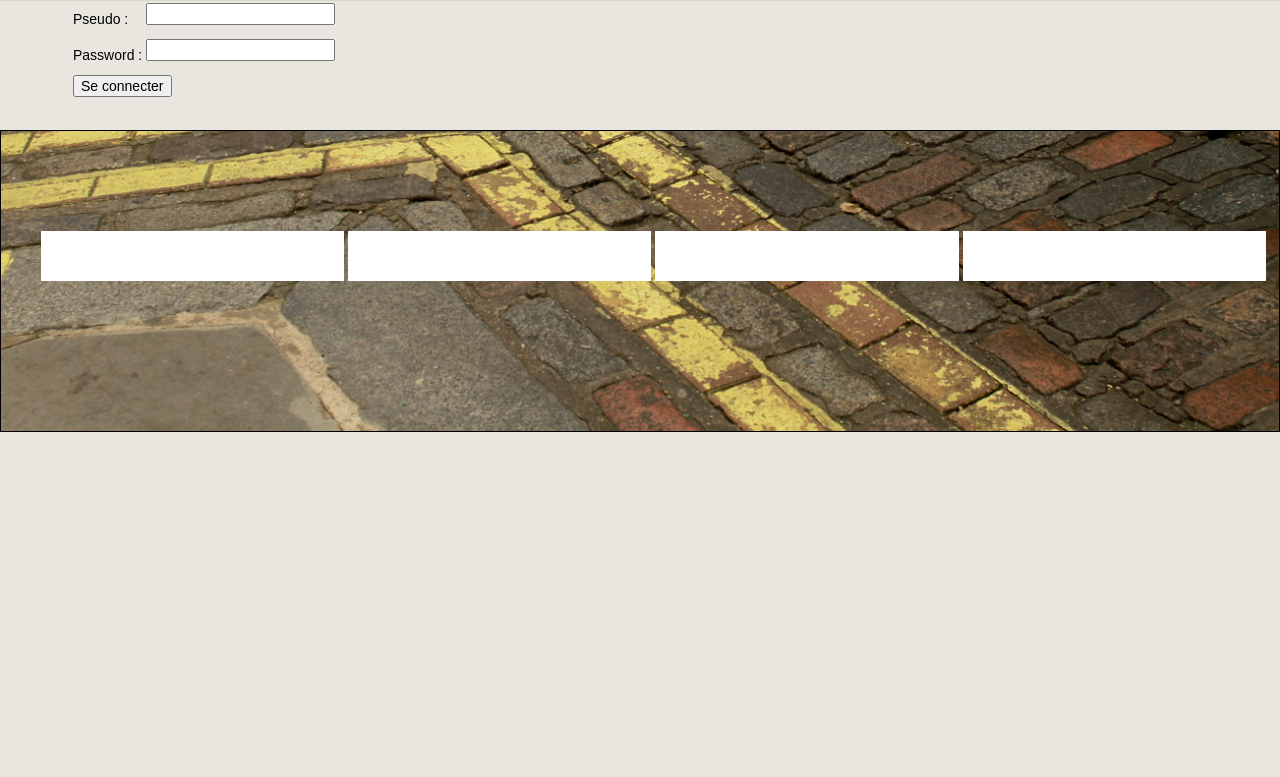
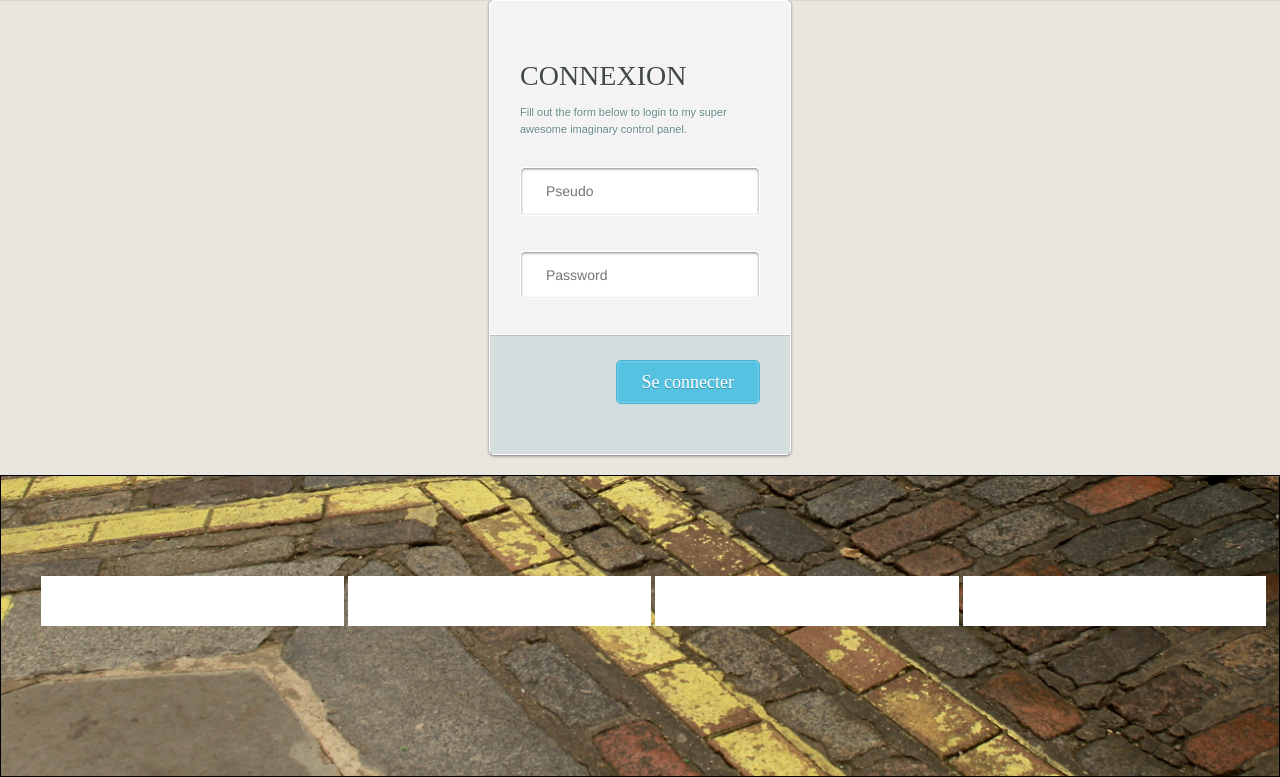
Before and after one commit to MiguelAdige/FreeBed, a PHP site: page /index.php?p=connexion in a window 1280 px wide. Shown: the part 110-887 px from the top of the page. Before the commit the page ends 542 px from the top, so only its background shows below. Run offline with PHP 8.4, Linux system fonts and the light colour scheme; some libraries are stand-ins or nearby versions; grey boxes are pictures that could not be loaded.

Commit message:
modification
ksjqge bk

```diff
--- a/css/base.css
+++ b/css/base.css
@@ -71,3 +71,192 @@ a:hover{
 	background: #007295;
 	transition:background .5s ease-out;
 }
+
+/* style page de connexion */
+
+@import url(http://fonts.googleapis.com/css?family=Bree+Serif);
+
+/*******************
+LOGIN FORM
+*******************/
+
+.login-form {
+	width: 300px;
+	margin: 0 auto;
+	position: relative;
+
+	background: #f3f3f3;
+	border: 1px solid #fff;
+	border-radius: 5px;
+
+	box-shadow: 0 1px 3px rgba(0,0,0,0.5);
+	-moz-box-shadow: 0 1px 3px rgba(0,0,0,0.5);
+	-webkit-box-shadow: 0 1px 3px rgba(0,0,0,0.5);
+}
+
+/*******************
+HEADER
+*******************/
+
+.login-form .header {
+	padding: 40px 30px 30px 30px;
+}
+
+.login-form .header h1 {
+	font-family: 'Bree Serif', serif;
+	font-weight: 300;
+	font-size: 28px;
+	line-height:34px;
+	color: #414848;
+	text-shadow: 1px 1px 0 rgba(256,256,256,1.0);
+	margin-bottom: 10px;
+}
+
+.login-form .header span {
+	font-size: 11px;
+	line-height: 16px;
+	color: #678889;
+	text-shadow: 1px 1px 0 rgba(256,256,256,1.0);
+}
+
+/*******************
+CONTENT
+*******************/
+
+.login-form .content {
+	padding: 0 30px 25px 30px;
+}
+
+/* pseudo field */
+.login-form .content .input {
+	width: 188px;
+	padding: 15px 25px;
+
+	font-family: "HelveticaNeue-Light", "Helvetica Neue Light", "Helvetica Neue", Helvetica, Arial, "Lucida Grande", sans-serif;
+	font-weight: 400;
+	font-size: 14px;
+	color: #9d9e9e;
+	text-shadow: 1px 1px 0 rgba(256,256,256,1.0);
+
+	background: #fff;
+	border: 1px solid #fff;
+	border-radius: 5px;
+
+	box-shadow: inset 0 1px 3px rgba(0,0,0,0.50);
+	-moz-box-shadow: inset 0 1px 3px rgba(0,0,0,0.50);
+	-webkit-box-shadow: inset 0 1px 3px rgba(0,0,0,0.50);
+}
+
+/* password field */
+.login-form .content .password, .login-form .content .pass-icon {
+	margin-top: 25px;
+}
+
+.login-form .content .input:hover {
+	background: #dfe9ec;
+	color: #414848;
+}
+
+.login-form .content .input:focus {
+	background: #dfe9ec;
+	color: #414848;
+
+	box-shadow: inset 0 1px 2px rgba(0,0,0,0.25);
+	-moz-box-shadow: inset 0 1px 2px rgba(0,0,0,0.25);
+	-webkit-box-shadow: inset 0 1px 2px rgba(0,0,0,0.25);
+}
+
+.user-icon, .pass-icon {
+	width: 46px;
+	height: 47px;
+	display: block;
+	position: absolute;
+	left: 0px;
+	padding-right: 2px;
+	z-index: -1;
+
+	-moz-border-radius-topleft: 5px;
+	-moz-border-radius-bottomleft: 5px;
+	-webkit-border-top-left-radius: 5px;
+	-webkit-border-bottom-left-radius: 5px;
+}
+
+.user-icon {
+	top:153px; /* Positioning fix for slide-in, got lazy to think up of simpler method. */
+	background: rgba(65,72,72,0.75) url(http://www.demo.amitjakhu.com/login-form/images/user-icon.png) no-repeat center;
+}
+
+.pass-icon {
+	top:201px;
+	background: rgba(65,72,72,0.75) url(http://www.demo.amitjakhu.com/login-form/images/pass-icon.png) no-repeat center;
+}
+
+.content input:focus + div{
+	left: -46px;
+}
+
+/* Animation */
+.input, .user-icon, .pass-icon, .button, .register {
+	transition: all 0.5s ease;
+	-moz-transition: all 0.5s ease;
+	-webkit-transition: all 0.5s ease;
+	-o-transition: all 0.5s ease;
+	-ms-transition: all 0.5s ease;
+}
+
+/*******************
+FOOTER
+*******************/
+
+.login-form .footer {
+	padding: 25px 30px 40px 30px;
+	overflow: auto;
+
+	background: #d4dedf;
+	border-top: 1px solid #fff;
+
+	box-shadow: inset 0 1px 0 rgba(0,0,0,0.15);
+	-moz-box-shadow: inset 0 1px 0 rgba(0,0,0,0.15);
+	-webkit-box-shadow: inset 0 1px 0 rgba(0,0,0,0.15);
+}
+
+/* Login button */
+.login-form .footer .button {
+	float:right;
+	padding: 11px 25px;
+
+	font-family: 'Bree Serif', serif;
+	font-weight: 300;
+	font-size: 18px;
+	color: #fff;
+	text-shadow: 0px 1px 0 rgba(0,0,0,0.25);
+
+	background: #56c2e1;
+	border: 1px solid #46b3d3;
+	border-radius: 5px;
+	cursor: pointer;
+
+	box-shadow: inset 0 0 2px rgba(256,256,256,0.75);
+	-moz-box-shadow: inset 0 0 2px rgba(256,256,256,0.75);
+	-webkit-box-shadow: inset 0 0 2px rgba(256,256,256,0.75);
+}
+
+.login-form .footer .button:hover {
+	background: #3f9db8;
+	border: 1px solid rgba(256,256,256,0.75);
+
+	box-shadow: inset 0 1px 3px rgba(0,0,0,0.5);
+	-moz-box-shadow: inset 0 1px 3px rgba(0,0,0,0.5);
+	-webkit-box-shadow: inset 0 1px 3px rgba(0,0,0,0.5);
+}
+
+.login-form .footer .button:focus {
+	position: relative;
+	bottom: -1px;
+
+	background: #56c2e1;
+
+	box-shadow: inset 0 1px 6px rgba(256,256,256,0.75);
+	-moz-box-shadow: inset 0 1px 6px rgba(256,256,256,0.75);
+	-webkit-box-shadow: inset 0 1px 6px rgba(256,256,256,0.75);
+}
--- a/include/connexion.php
+++ b/include/connexion.php
@@ -30,23 +30,22 @@
 	}
 ?>
 
+    		<form name="login-form" class="login-form" action="?p=connexion" method="POST">
 
-    	<form method="POST" action="?p=connexion">
-    		<table>
-    			<tr>
-    				<td>Pseudo : </td>
-    				<td><input type="text" name="pseudo" required></td>
-    			</tr>
+		<div class="header">
+		<h1>CONNEXION</h1>
+		<span>Fill out the form below to login to my super awesome imaginary control panel.</span>
+		</div>
 
-    			<tr>
-    				<td>Password : </td>
-    				<td><input type="password" name="password" required></td>
-    			</tr>
+		<div class="content">
+		<input name="pseudo" type="text" class="input username" placeholder="Pseudo" required/>
+		<div class="user-icon"></div>
+		<input name="password" type="password" class="input password" placeholder="Password" required/>
+		<div class="pass-icon"></div>
+		</div>
 
-    			<tr>
-    				<td colspan="2"><input type="submit" value="Se connecter"></td>
-    			</tr>
+		<div class="footer">
+		<input type="submit" name="submit" value="Se connecter" class="button" />
+		</div>
 
-    		</table>
-
-    	</form>
+	</form>
```
Also changed, not shown: css/style.css (line endings or trailing spaces).
